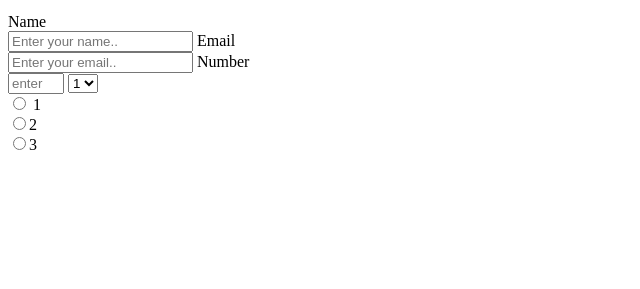
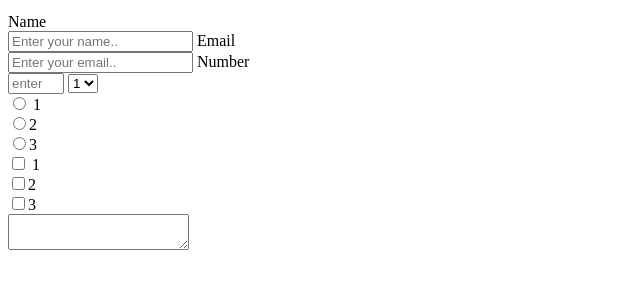
Before and after one commit to tbenjamin1/microverse-benjamin-jesus, a plain HTML site: page index.html in a window 1280 px wide. Shown: the part 101-390 px from the top of the page, without its empty margins (0-640 px from the left). Drawn offline with Linux system fonts and the light colour scheme.

Commit message:
Checkboxes and textarea

```diff
--- a/index.html
+++ b/index.html
@@ -48,7 +48,15 @@
 
     <label><input type="radio" name="name" value="3" />3</label><br>
 
+    <section>
+    <label><input type="checkbox" name="name" value="1a" /> 1</label><br>
 
+    <label><input type="checkbox" name="name" value="2b" />2</label><br>
+
+    <label><input type="checkbox" name="name" value="3c" />3</label><br>
+    </section>
+
+    <textarea></textarea>
 
     </form>
 
```
